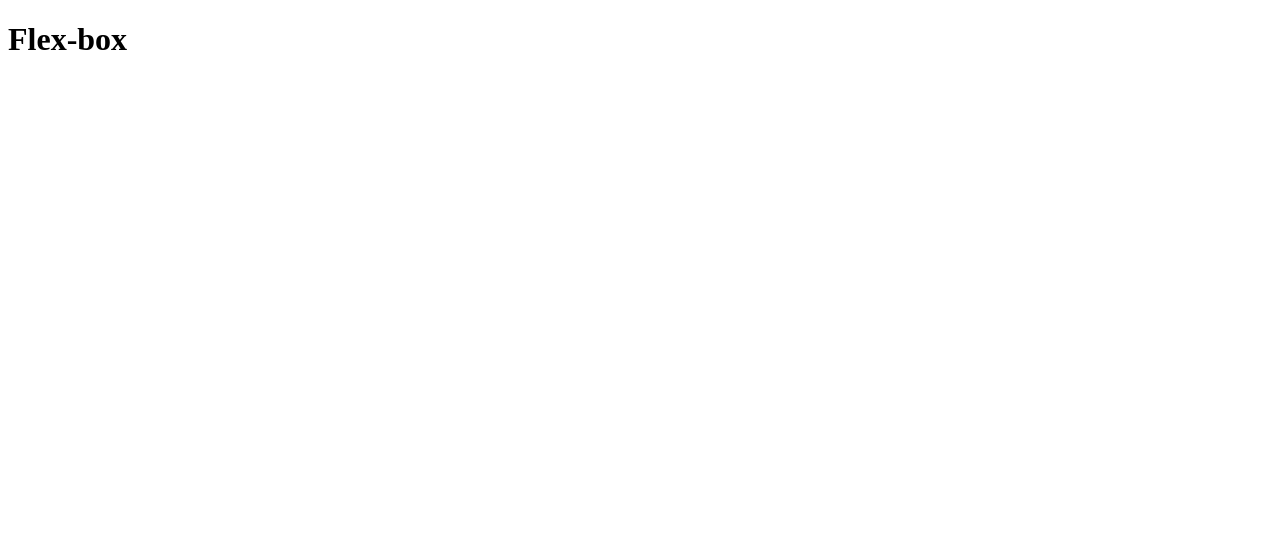
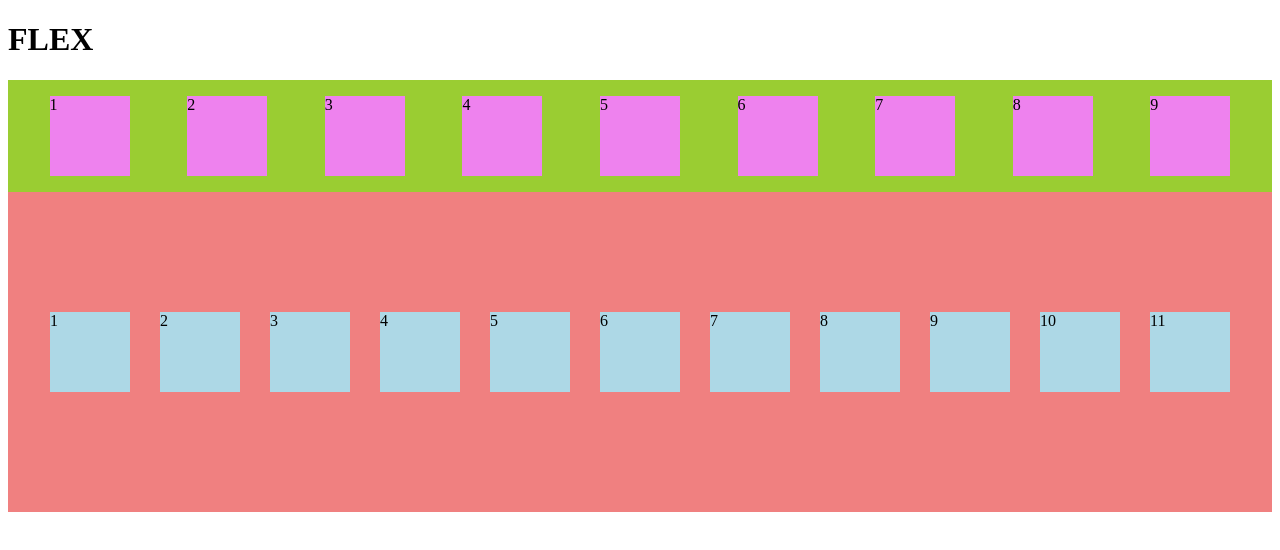
Before and after one commit to erhantezer/HTML-CSS, a plain HTML site: page S07CSS/flex.html in a window 1280 px wide. Drawn offline with Linux system fonts and the light colour scheme.

Commit message:
file name changed

```diff
--- /dev/null
+++ b/S07CSS/flex.css
@@ -0,0 +1,37 @@
+.container {
+    background-color: yellowgreen;
+    display: flex;
+    /*! Elemanların diziliş yönü : column, row, row-reverse, column-reverse*/
+    flex-direction: row;
+
+    /*? sıkıştırma veya alt satıra geçebilme:flex-wrap: wrap, nowrap, wrap-reverse*/
+    flex-wrap: nowrap;
+
+    /*! Yatay Hizalama: Justify-center
+    /** flex-start, flex-end,center, space-around,space-evenly, space-between*/
+    justify-content: space-evenly;
+    /* gap:10px 30px ; */
+  }
+
+  .container div {
+    width: 5rem;
+    height: 5rem;
+    background-color: violet;
+    margin: 1rem;
+  }
+  .container1{
+    height: 20rem;
+    background-color: lightcoral;
+    display: flex;
+    gap: 10px 30px;
+    justify-content: center;
+    align-items: center;
+
+
+  }
+
+  .container1 div{
+    height: 5rem;
+    width: 5rem;
+    background-color: lightblue;
+  }
--- a/S07CSS/flex.html
+++ b/S07CSS/flex.html
@@ -1,14 +1,38 @@
 <!DOCTYPE html>
 <html lang="en">
-<head>
-    <meta charset="UTF-8">
-    <meta http-equiv="X-UA-Compatible" content="IE=edge">
-    <meta name="viewport" content="width=device-width, initial-scale=1.0">
-    <title>FLEX</title>
-</head>
-<body>
-    <h1>Flex-box</h1>
-
-
-</body>
+  <head>
+    <meta charset="UTF-8" />
+    <meta http-equiv="X-UA-Compatible" content="IE=edge" />
+    <meta name="viewport" content="width=device-width, initial-scale=1.0" />
+    <title>Flex Intro</title>
+    <link rel="stylesheet" href="flex.css" />
+  </head>
+  <body>
+    <h1>FLEX</h1>
+    <!-- .container1>div{$}*9 -->
+    <div class="container">
+      <div>1</div>
+      <div>2</div>
+      <div>3</div>
+      <div>4</div>
+      <div>5</div>
+      <div>6</div>
+      <div>7</div>
+      <div>8</div>
+      <div>9</div>
+    </div>
+    <div class="container1">
+        <div>1</div>
+        <div>2</div>
+        <div>3</div>
+        <div>4</div>
+        <div>5</div>
+        <div>6</div>
+        <div>7</div>
+        <div>8</div>
+        <div>9</div>
+        <div>10</div>
+        <div>11</div>
+    </div>
+  </body>
 </html>
```
Also changed, not shown: S07CSS/fllex.css (deleted).
